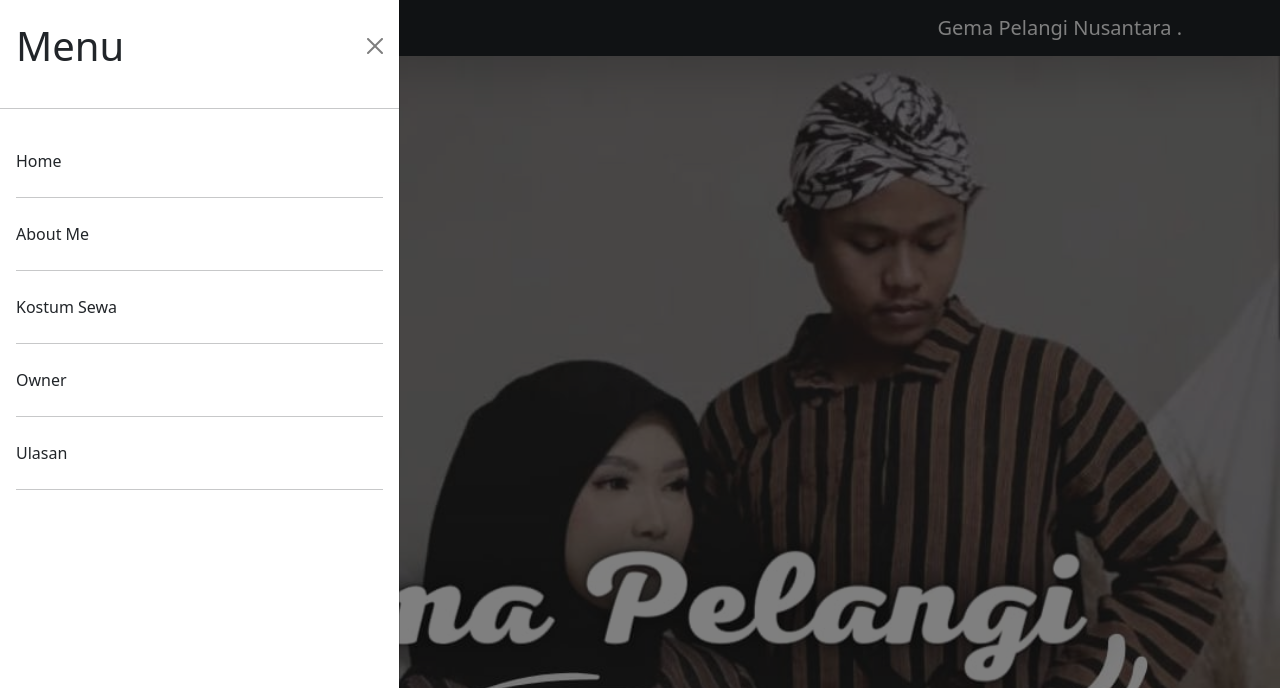
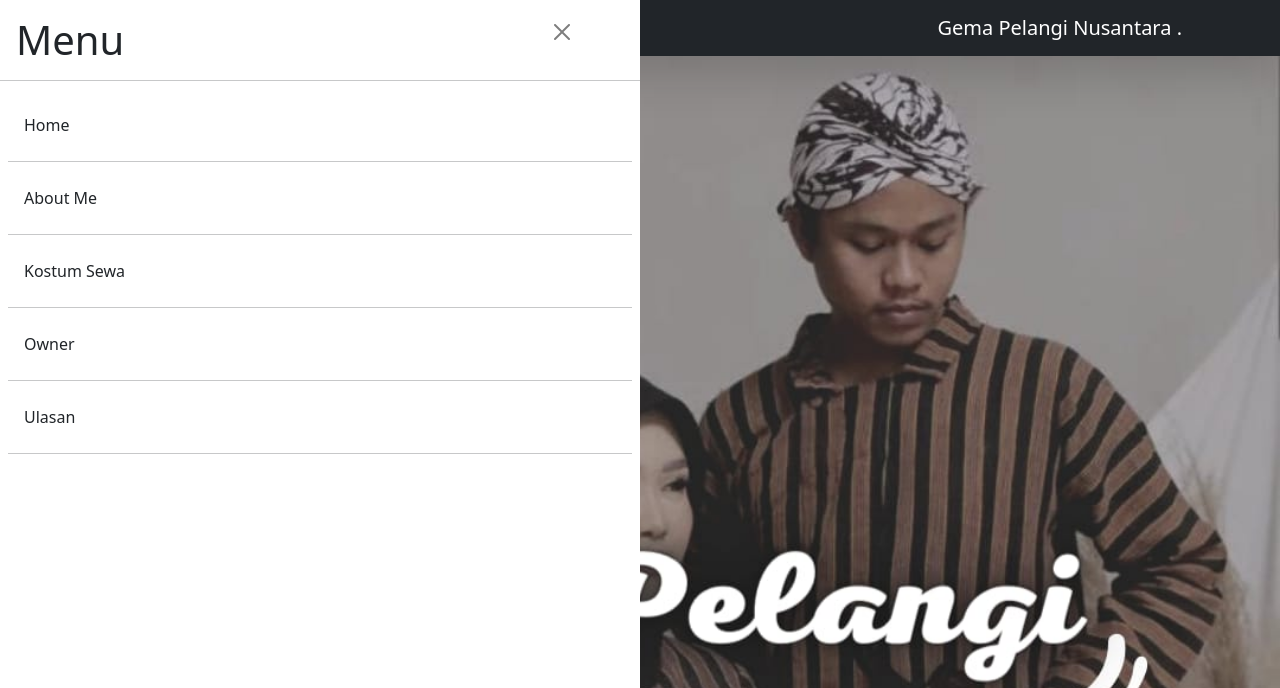
Before and after one commit to riodikapmgks27/galeri-website, a plain HTML site: page index.html in a window 1280 px wide. Both pictures are taken after a click on the button 102 px from the left and 28 px from the top of the page. Shown: the top 688 px of the page. Drawn offline with nearby package versions, Linux system fonts and the light colour scheme.

Commit message:
Fix navbar again

```diff
--- a/index.html
+++ b/index.html
@@ -19,39 +19,45 @@
     <div class="wa"><a href="https://wa.link/lomjkg"><img src="./img/wa.png" alt="Logo wa" width="70vw"></a></div>
 
      <!-- NEW NAV -->
-    <div class="offcanvas offcanvas-start" id="demo">
-      <div class="offcanvas-header">
-        <h1 class="offcanvas-title">Menu</h1>
-        <button type="button" class="btn-close" data-bs-dismiss="offcanvas"></button>
+    <div class="nav-con" id="nav-con">
+      <div class="">
+        <h1 class="ms-3 mt-3">Menu</h1>
+        <button type="button" class="btn-close le-btn" onclick="leBtn()"></button>
       </div>
+
+
       <hr>
-      <div class="offcanvas-body">
-        <ul class="navbar-nav ms-auto mb-2 mb-lg-0" >
-          <li class="nav-item ">
-            <a class="nav-link men hidden.bs.offcanvas"  href="https://bespoke-douhua-40ca24.netlify.app/#Home">Home</a>
+
+      <div class="container-nav">
+        <ul class="navbar-nav ms-auto mb-2 mb-lg-0 p-2 ul-t" >
+          <li class="nav-item ms-3">
+            <a class="nav-link men" onclick="leBtn()" href="#Home">Home</a>
           </li><hr>
-          <li class="nav-item">
-            <a class="nav-link men" href="https://bespoke-douhua-40ca24.netlify.app/#About Me" >About Me</a>
+          <li class="nav-item ms-3">
+            <a class="nav-link men" onclick="leBtn()" href="#About Me" >About Me</a>
           </li><hr>
-          <li class="nav-item">
-            <a class="nav-link men" href="https://bespoke-douhua-40ca24.netlify.app/#Kostum Sewa">Kostum Sewa</a>
+          <li class="nav-item ms-3">
+            <a class="nav-link men" onclick="leBtn()" href="#Kostum Sewa">Kostum Sewa</a>
           </li><hr>
-          <li class="nav-item">
-            <a class="nav-link men" href="https://bespoke-douhua-40ca24.netlify.app/#Owner">Owner</a>
+          <li class="nav-item ms-3">
+            <a class="nav-link men" onclick="leBtn()" href="#Owner">Owner</a>
           </li><hr>
-          <li class="nav-item">
-            <a class="nav-link men" href="https://bespoke-douhua-40ca24.netlify.app/#Ulasan">Ulasan</a>
+          <li class="nav-item ms-3">
+            <a class="nav-link men" onclick="leBtn()" href="#Ulasan">Ulasan</a>
           </li><hr>
         </ul>
       </div>
+
+
     </div>
 
     <!-- Navigasi-->
     <nav
       class="navbar navbar-expand-lg navbar-dark bg-dark shadow-lg fixed-top"
+      style="z-index: 10;"
     >
       <div class="container">
-        <button class="btn btn-dark" type="button" data-bs-toggle="offcanvas" data-bs-target="#demo">
+        <button class="btn btn-dark" type="button" onclick="navBtn()">
           <i class="fa-solid fa-bars" style="color: white"></i>
         </button>
         <a class="navbar-brand" href="#">Gema Pelangi Nusantara .</a>
--- a/main.js
+++ b/main.js
@@ -1,59 +1,146 @@
-// * INISIALISASI
-const ulasan = document.getElementById("ulasan");
-const isiNama = document.getElementById("isiNama");
-const isiUlasan = document.getElementById("isiUlasan");
-const nama = document.getElementById("nama");
-// const url = "https://bespoke-douhua-40ca24.netlify.app"
+const navCon = document.getElementById("nav-con")
+const leButton = document.querySelectorAll(".le-btn")
 
-  // * TAMPILKAN DATA SAAT LOAD --
-  // * -----------------------------------------------------
-  // fetch('https://heroic-speculoos-a970db.netlify.app/')
-  //     .then(res => res.text() )
-  //     .then(data => {
-  //         console.log(data)
-  //       // let isi = ''
-  //       // for (let i = 0; i < data.length; i++){
 
-  //       //   isi +=  `
-  //       //   <h5>${data[i].name}<br> </h5>
-  //       //   <p">"${data[i].isi}"<br><br> <hr> </p>
-  //       //   `;
 
-  //       // }
-  //       // isiUlasan.innerHTML = isi;
-  //     }) .catch(e => console.log(e))
-  // * -----------------------------------------------------
 
-  // * KIRIM DATA --
-  // * -----------------------------------------------------
-  // function ulas() {
 
-  //   const isi = {nama: nama.value, isi: ulasan.value}
-  //   // const obj = JSON.stringify(isi)
-  //   const options = {
-  //     method: "post",
-  //     headers: {
-  //       'Content-Type': 'application/json'
-  //     },
-  //     body: JSON.stringify(isi)
-  //   }
 
-  //   // * TAMPILKAN DATA SAAT TOMBOL DITEKAN --
-  //   // * -----------------------------------------------------
-  //   fetch('https://heroic-speculoos-a970db.netlify.app/', options)
-  //   .then(res => res.json())
-  //     .then(data => {
-  //       let isi = ''
-  //       for (let i = 0; i < data.length; i++){
-  //         isi +=  `
-  //         <h5>${data[i].nama}<br> </h5>
-  //         <p>"${data[i].isi}"<br><br> <hr> </p>
-  //         `;
-  //       }
-  //       isiUlasan.innerHTML = isi;
-  //     })
-  //     // .then(x => console.log(x))
-  //     // console.log("Yahya")
-  //     // console.log(ulasan.value)
-  //   }
-    // * -----------------------------------------------------
+
+function leBtn() {
+  navCon.style.left = "-55%";
+  leButton.style.opacity = "0";
+
+}
+
+function navBtn() {
+  navCon.style.left = "0";
+  leButton.style.opacity = "1";
+}
+
+
+
+
+
+
+
+
+
+
+
+
+
+
+
+
+
+
+
+
+
+
+
+
+
+
+
+
+
+
+
+
+
+
+
+
+
+
+
+
+
+
+
+
+
+
+
+
+
+
+
+
+
+
+
+
+
+
+
+
+
+
+
+
+
+
+
+
+// // * INISIALISASI
+// const ulasan = document.getElementById("ulasan");
+// const isiNama = document.getElementById("isiNama");
+// const isiUlasan = document.getElementById("isiUlasan");
+// const nama = document.getElementById("nama");
+// // const url = "https://bespoke-douhua-40ca24.netlify.app"
+
+//   // * TAMPILKAN DATA SAAT LOAD --
+//   // * -----------------------------------------------------
+//   // fetch('https://heroic-speculoos-a970db.netlify.app/')
+//   //     .then(res => res.text() )
+//   //     .then(data => {
+//   //         console.log(data)
+//   //       // let isi = ''
+//   //       // for (let i = 0; i < data.length; i++){
+
+//   //       //   isi +=  `
+//   //       //   <h5>${data[i].name}<br> </h5>
+//   //       //   <p">"${data[i].isi}"<br><br> <hr> </p>
+//   //       //   `;
+
+//   //       // }
+//   //       // isiUlasan.innerHTML = isi;
+//   //     }) .catch(e => console.log(e))
+//   // * -----------------------------------------------------
+
+//   // * KIRIM DATA --
+//   // * -----------------------------------------------------
+//   // function ulas() {
+
+//   //   const isi = {nama: nama.value, isi: ulasan.value}
+//   //   // const obj = JSON.stringify(isi)
+//   //   const options = {
+//   //     method: "post",
+//   //     headers: {
+//   //       'Content-Type': 'application/json'
+//   //     },
+//   //     body: JSON.stringify(isi)
+//   //   }
+
+//   //   // * TAMPILKAN DATA SAAT TOMBOL DITEKAN --
+//   //   // * -----------------------------------------------------
+//   //   fetch('https://heroic-speculoos-a970db.netlify.app/', options)
+//   //   .then(res => res.json())
+//   //     .then(data => {
+//   //       let isi = ''
+//   //       for (let i = 0; i < data.length; i++){
+//   //         isi +=  `
+//   //         <h5>${data[i].nama}<br> </h5>
+//   //         <p>"${data[i].isi}"<br><br> <hr> </p>
+//   //         `;
+//   //       }
+//   //       isiUlasan.innerHTML = isi;
+//   //     })
+//   //     // .then(x => console.log(x))
+//   //     // console.log("Yahya")
+//   //     // console.log(ulasan.value)
+//   //   }
+//     // * -----------------------------------------------------
--- a/style.css
+++ b/style.css
@@ -26,6 +26,39 @@ footer {
 	z-index: 5;
 }
 
+
+
+.le-btn {
+	position: absolute;
+	left: 43vw;
+	top: 20px;
+	/* transition-delay: 400ms; */
+}
+
+/* .show-it {
+	transform: translate(100%, 0);
+} */
+
+.nav-con {
+	position: fixed;
+	z-index: 999;
+	background-color: #fff;
+	width: 50vw;
+	height: 100vh;
+	left: -55%;
+	transition: .4s;
+	/* transform: translate(-100%, 0); */
+
+}
+
+
+/* @media screen and (min-width: 600px) {
+	.nav-con {
+		width: 35vw;
+	}
+} */
+
+
 /* .men {
 	font-size: 20px;
 	margin-bottom: 10px;
```
